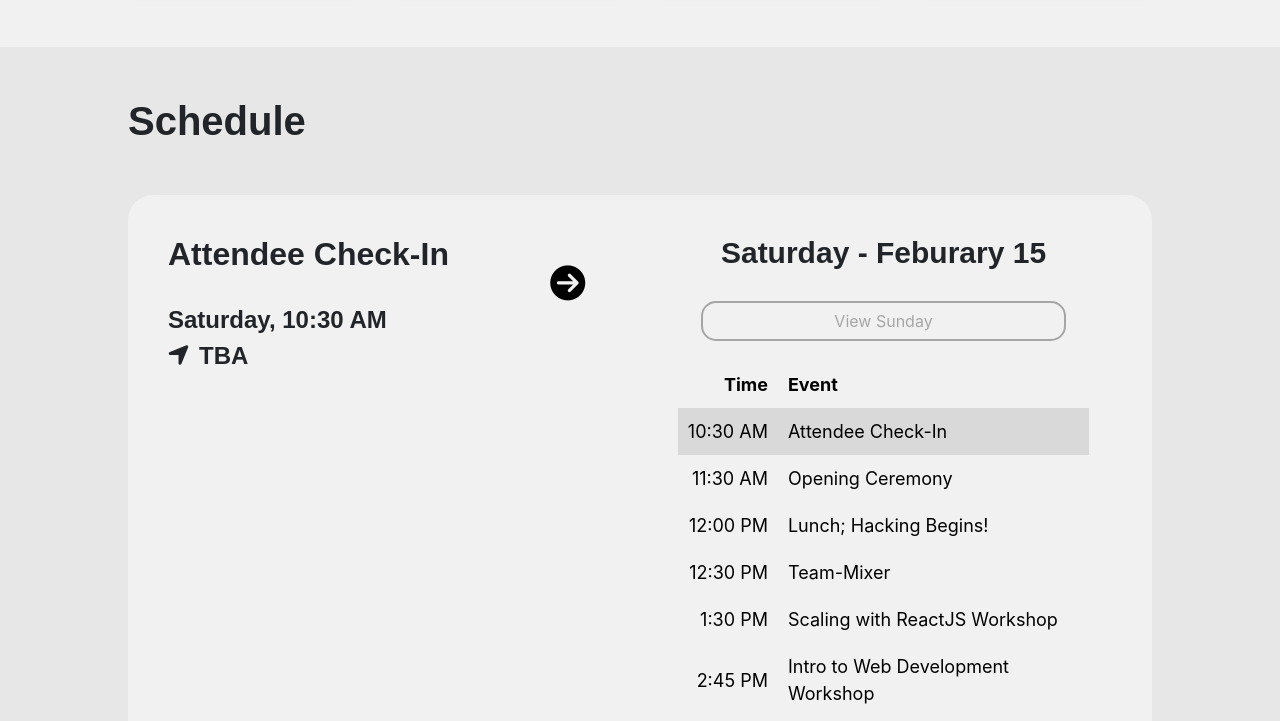
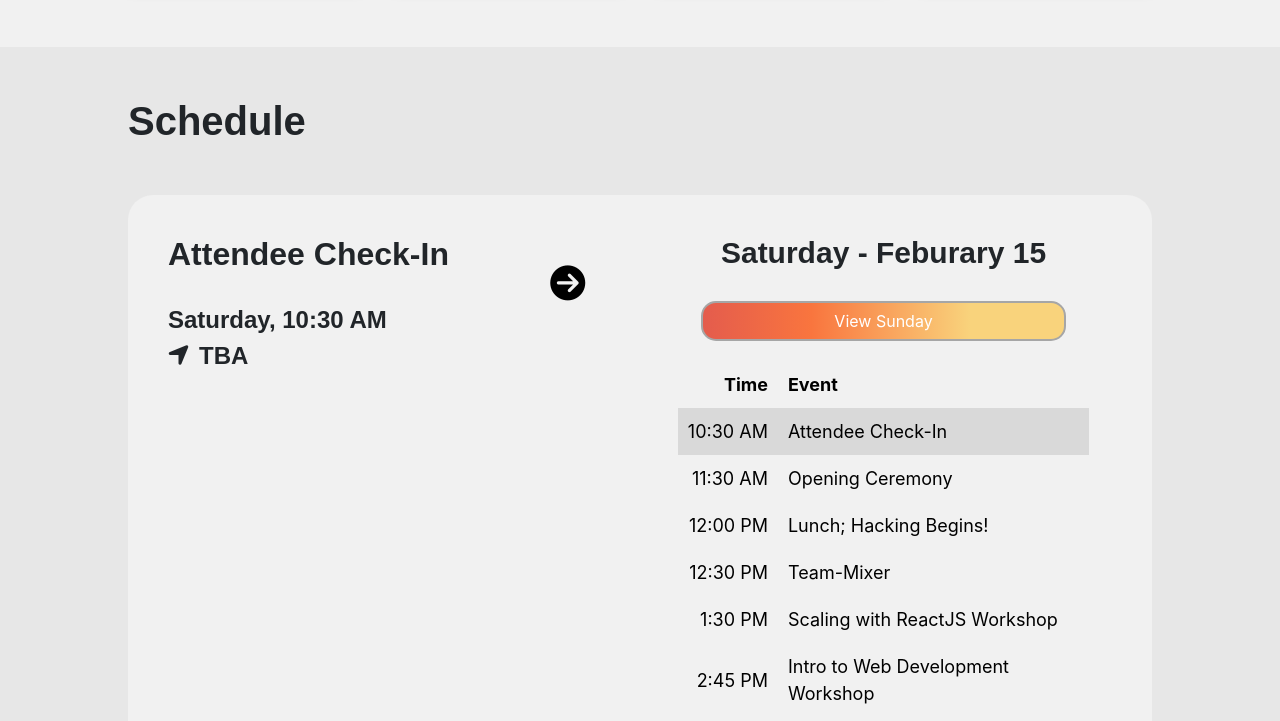
Before and after one commit to SMHacks/sm3-website, a plain HTML site: page index.html in a window 1280 px wide. In both pictures the pointer is over the button "View Sunday". Shown: the part 1900-2621 px from the top of the page. Drawn offline with nearby package versions, Linux system fonts and the light colour scheme; a web font is replaced by a local one.

Commit message:
made gradient lighter

```diff
--- a/css/styles.css
+++ b/css/styles.css
@@ -256,8 +256,9 @@ section {
 }
 
 #schedule-section .btn:hover {
-    background: transparent;
-    color: #a6a6a6;
+  background: rgb(228,92,77);
+  background: linear-gradient(90deg, rgba(228,92,77,1) 0%, rgba(249,117,62,1) 30%, rgba(249,211,124,1) 74%);
+      color: white;
 }
 
 #schedule-section .fa-location-arrow {
```
